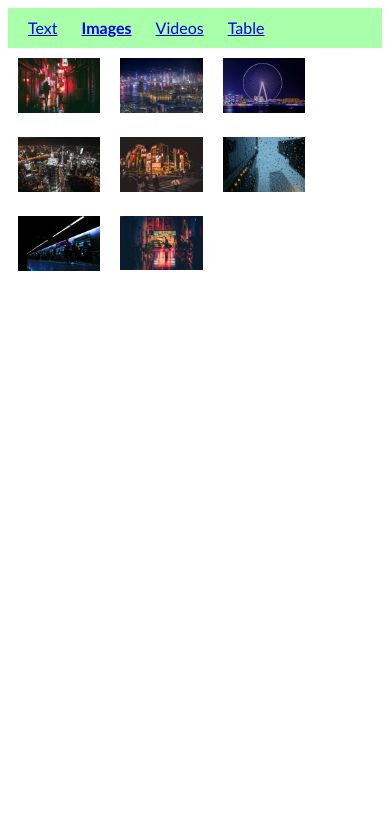
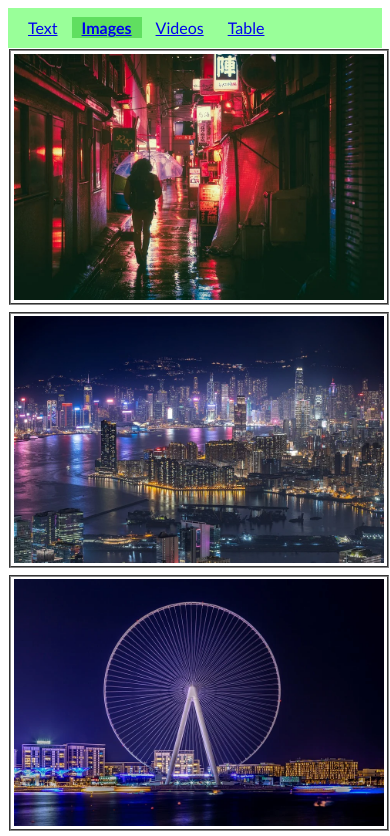
Before and after one commit to tchao10/cs185-pr1, a plain HTML site: page images.html in a window 390 px wide. Shown: the top 836 px of the page. Drawn offline with Linux system fonts and the light colour scheme.

Commit message:
tc - added responsiveness

```diff
--- a/images.html
+++ b/images.html
@@ -8,39 +8,35 @@
     <body>
         <nav id="navBar">
             <a href="text.html">Text</a>
-            <a href="images.html" style="font-weight: bold">Images</a>
+            <a href="images.html" class="activeTab">Images</a>
             <a href="videos.html">Videos</a>
             <a href="table.html">Table</a>
         </nav>
 
         <div id="imagesGallery">
-            <div class="imagesRow">
-                <div class="imagesColumn">
+            <div class="imageDiv">
                 <img src="images/japan1.png" alt="Image 1" style="width:100%">
             </div>
-                <div class="imagesColumn">
+            <div class="imageDiv">
                 <img src="images/skyscrapers.png" alt="Image 2" style="width:100%">
             </div>
-                <div class="imagesColumn">
+            <div class="imageDiv">
                 <img src="images/ferris-wheel.png" alt="Image 3" style="width:100%">
             </div>
-                <div class="imagesColumn">
+            <div class="imageDiv">
                 <img src="images/night2.png" alt="Image 4" style="width:100%">
             </div>
-            </div>
-            <div class="imagesRow">
-                <div class="imagesColumn">
+            <div class="imageDiv">
                 <img src="images/night1.png" alt="Image 5" style="width:100%">
             </div>
-                <div class="imagesColumn">
+            <div class="imageDiv">
                 <img src="images/rain.png" alt="Image 6" style="width:100%">
             </div>
-                <div class="imagesColumn">
+            <div class="imageDiv">
                 <img src="images/train.png" alt="Image 7" style="width:100%">
             </div>
-                <div class="imagesColumn">
+            <div class="imageDiv">
                 <img src="images/japan2.png" alt="Image 8" style="width:100%">
-                </div>
             </div>
         </div>
     </body>
--- a/style.css
+++ b/style.css
@@ -1,12 +1,18 @@
 #navBar {
-    background-color: #aaffaa;
+    background-color: #99ff99;
     padding: 10px;
 }
 
-#navBar a{
+#navBar a {
     padding-left: 10px;
     padding-right: 10px;
     font-family: Calibri;
+}
+
+.activeTab {
+    font-weight: bold;
+    background-color: #60df60;
+    padding: 0.15%;
 }
 
 #textForm {
@@ -14,21 +20,63 @@
     font-family: Calibri;
 }
 
-.imagesColumn {
+.imageDiv {
     float: left;
-    width: 22%;
-    padding: 10px;
+    width: 24%;
+    padding: 0.4%;
 }
 
-.videosColumn {
-    float: left;
-    width: 22%;
-    padding: 10px;
+.imageDiv img {
+    padding: 0.7%;
+    border-style: groove;
+    border-color: #888888;
+    border-width: 2px;
 }
 
-.videosIframe {
-    width: 100%;
+.videosDiv {
+    float: left;
+    width: 24%;
+    padding: 0.4%;
+}
+
+.videosDiv iframe {
+    width: 99%;
     height: 300px;
+    padding: 1%;
+    border-style: groove;
+    border-color: #888888;
+    border-width: 2px;
+}
+
+/* Responsiveness for images and videos */
+@media only screen and (max-width: 1350px) {
+    .imageDiv {
+        width: 32%;
+    }
+
+    .videosDiv {
+        width: 32%;
+    }
+}
+
+@media only screen and (max-width: 1000px) {
+    .imageDiv {
+        width: 49%;
+    }
+
+    .videosDiv {
+        width: 49%;
+    }
+}
+
+@media only screen and (max-width: 525px) {
+    .imageDiv {
+        width: 99%;
+    }
+
+    .videosDiv {
+        width: 99%;
+    }
 }
 
 table {
```
Also changed, not shown: table.html (+1 -1 lines), text.html (+1 -1 lines), videos.html (+15 -11 lines). Lines whose indentation alone changed are shown as unchanged.
